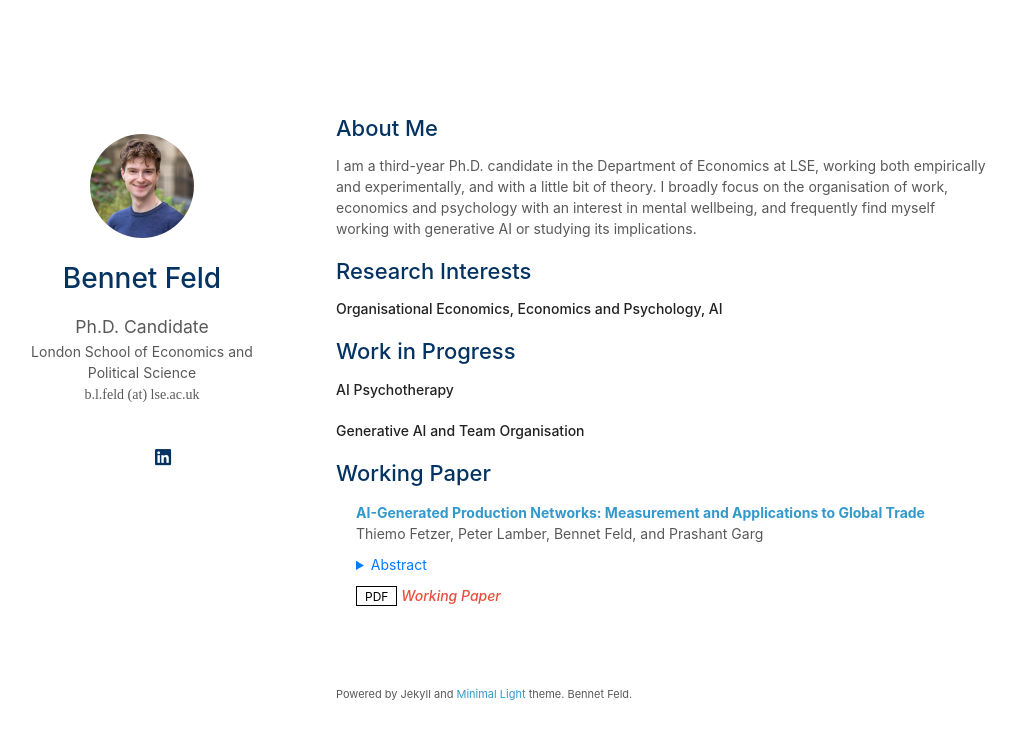
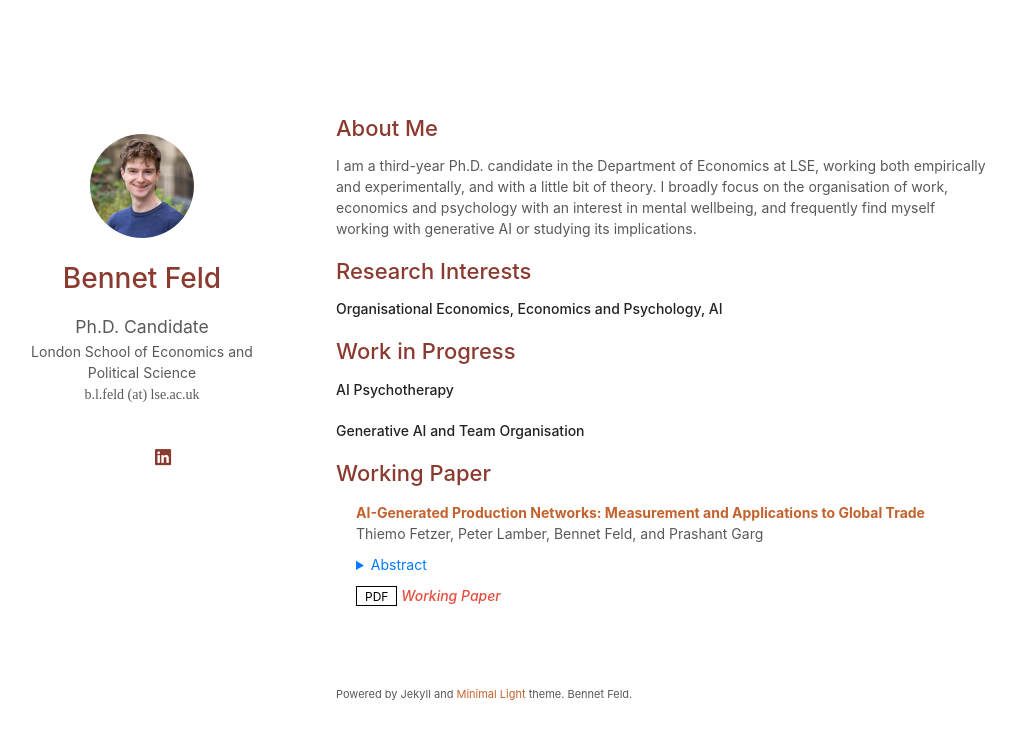
Before and after one commit to blfeld/blfeld.github.com, a Jekyll site: the page built from index.md, in a window 1280 px wide. Shown: the top 739 px of the page, without its empty margins (134-1150 px from the left). Built offline with Jekyll 4.4.1, drawn with Linux system fonts in a browser that asks for light colours; a style sheet for code colours, icons or effects is not loaded; our own code applies the rules of GitHub Pages for plain Markdown files.

Commit message:
Replace favicon with LSE logo and update to terracotta color scheme
- Favicon: now uses official LSE 32x32 icon (both light and dark modes)
- Colors: headings/icons #043361 (navy) → #8b3a2f (terracotta)
- Colors: links #39c → #c4622d (burnt orange)
- Colors: dark mode accents → warm peach #f0956a / rgb(240,149,106)

Co-Authored-By: Claude Sonnet 4.6 <noreply@anthropic.com>

```diff
--- a/_sass/minimal-light-no-dark-mode.scss
+++ b/_sass/minimal-light-no-dark-mode.scss
@@ -7,7 +7,7 @@
   height:2.4rem;
   width:2.4rem;
   background-color:transparent;
-  color:#043361!important;
+  color:#8b3a2f!important;
   border-radius:100%;
   text-align:center;
   font-size:1.15rem;
@@ -183,18 +183,18 @@ papertitle {
 
 h3, h4, h5, h6 {
   font-weight: 600;
-  color:#043361;
+  color:#8b3a2f;
   margin:0 0 20px;
 }
 
 h1 {
   font-weight: 500;
-  color:#043361;
+  color:#8b3a2f;
   margin:0 0 20px;
 }
 
 h2 {
-  color:#043361;
+  color:#8b3a2f;
   font-weight: 500;
   margin:2px 0px 15px;
   font-size: 157%;
--- a/_sass/minimal-light.scss
+++ b/_sass/minimal-light.scss
@@ -7,14 +7,14 @@
   height:2.4rem;
   width:2.4rem;
   background-color:transparent;
-  color:#043361!important;
+  color:#8b3a2f!important;
   border-radius:100%;
   text-align:center;
   font-size:1.15rem;
   line-height:2.5rem;
   margin-right:1rem}
 
-@media (prefers-color-scheme: dark) { .social-icons a {color: #3eb7f0 !important; }}
+@media (prefers-color-scheme: dark) { .social-icons a {color: #f0956a !important; }}
 
 .social-icons a:last-child{margin-right:0}.social-icons a:hover{background-color:white;
     color:black;
@@ -230,18 +230,18 @@ papertitle {
 
 h3, h4, h5, h6 {
   font-weight: 600;
-  color:#043361;
+  color:#8b3a2f;
   margin:0 0 20px;
 }
 
 h1 {
   font-weight: 500;
-  color:#043361;
+  color:#8b3a2f;
   margin:0 0 20px;
 }
 
 h2 {
-  color:#043361;
+  color:#8b3a2f;
   font-weight: 500;
   margin:2px 0px 15px;
   font-size: 157%;
@@ -249,11 +249,11 @@ h2 {
 
 @media (prefers-color-scheme: dark) {
   h1, h3, h4, h5, h6 {
-    color:rgb(62, 183, 240);
+    color:rgb(240, 149, 106);
   }
 
   h2 {
-    color:rgb(62, 183, 240);
+    color:rgb(240, 149, 106);
   }
 }
 
@@ -270,17 +270,17 @@ h1 {
 }
 
 a {
-  color:#39c;
+  color:#c4622d;
   text-decoration:none;
 }
 
 a:hover {
-  color:#069;
+  color:#8b3a2f;
 }
 
 @media (prefers-color-scheme: dark) {
   a {
-    color:rgb(62, 183, 240);
+    color:rgb(240, 149, 106);
   }
 }
 
@@ -343,11 +343,11 @@ th {
 
 @media (prefers-color-scheme: dark) {
   th {
-    color:rgb(62, 183, 240);
+    color:rgb(240, 149, 106);
   }
 
   dt {
-    color:rgb(62, 183, 240);
+    color:rgb(240, 149, 106);
   }
 }
 
```
Also changed, not shown: assets/img/favicon-dark.png, assets/img/favicon.png.
